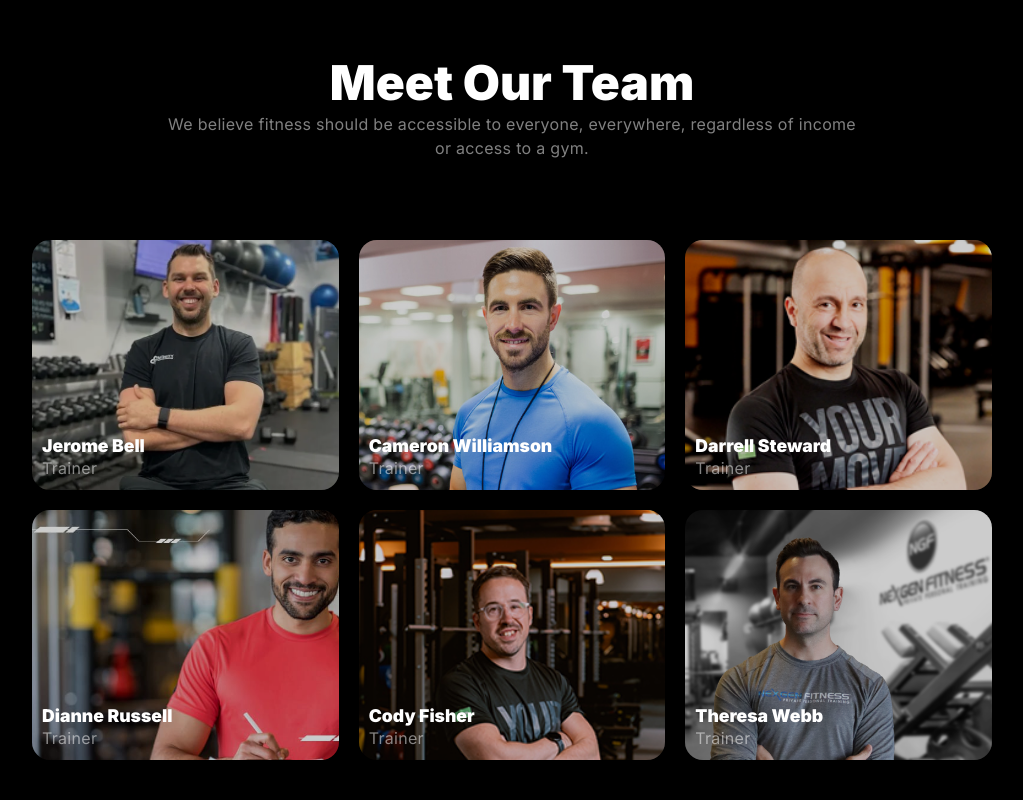
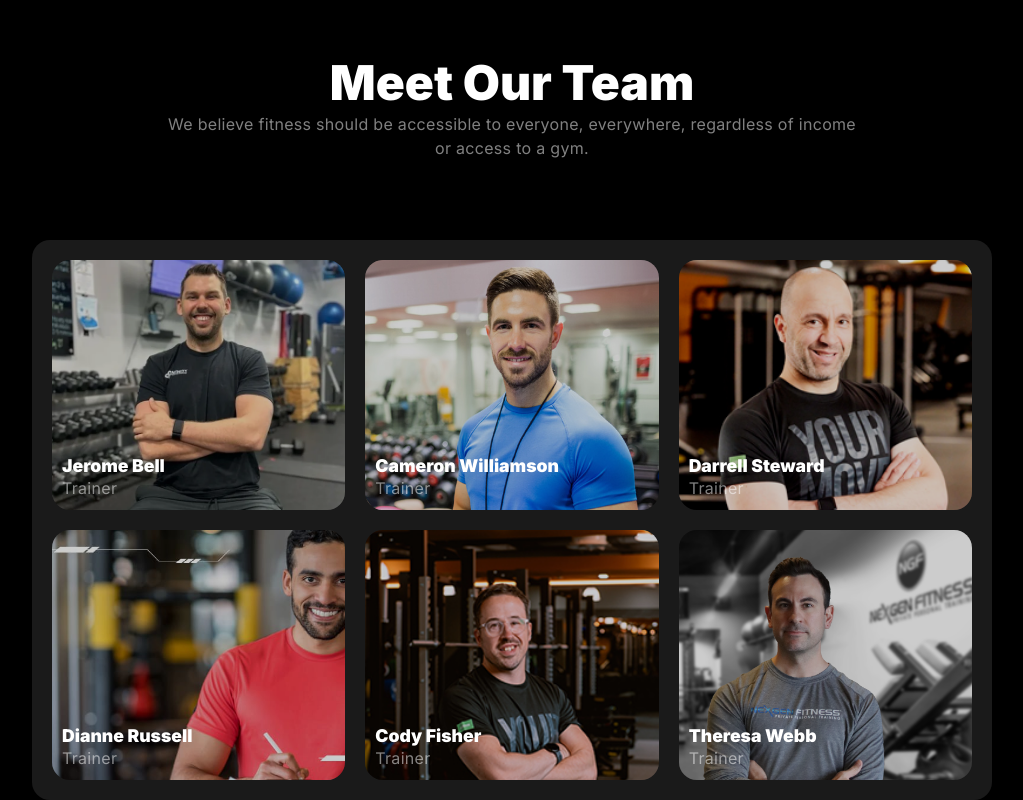
Before and after one commit to Hamim404/Fitness, a plain HTML site: page index.html in a window 1280 px wide. Shown: the part 2494-3294 px from the top of the page, without its empty margins (128-1151 px from the left). Before the commit the page ends 3254 px from the top, so only its background shows below. Drawn offline with Linux system fonts and the light colour scheme.

Commit message:
background color added on our team photos section

```diff
--- a/style.css
+++ b/style.css
@@ -347,6 +347,9 @@ select {
   display: grid;
   grid-template-columns: auto auto auto;
   gap: 20px;
+ border-radius: 18px;
+background: rgba(255, 255, 255, 0.1);
+padding: 20px;
 }
 #team .image-section .box {
   height: 250px;
```
